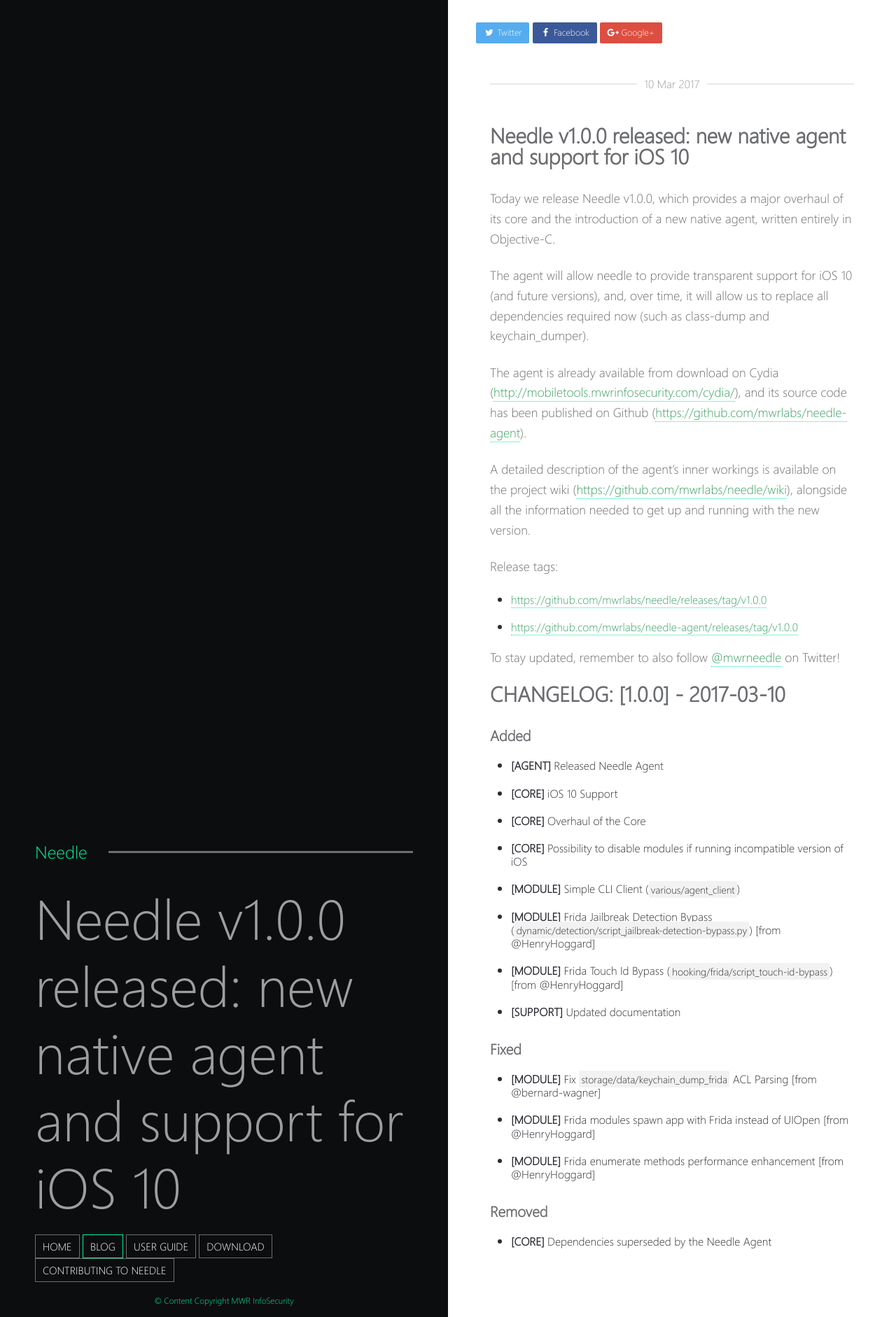
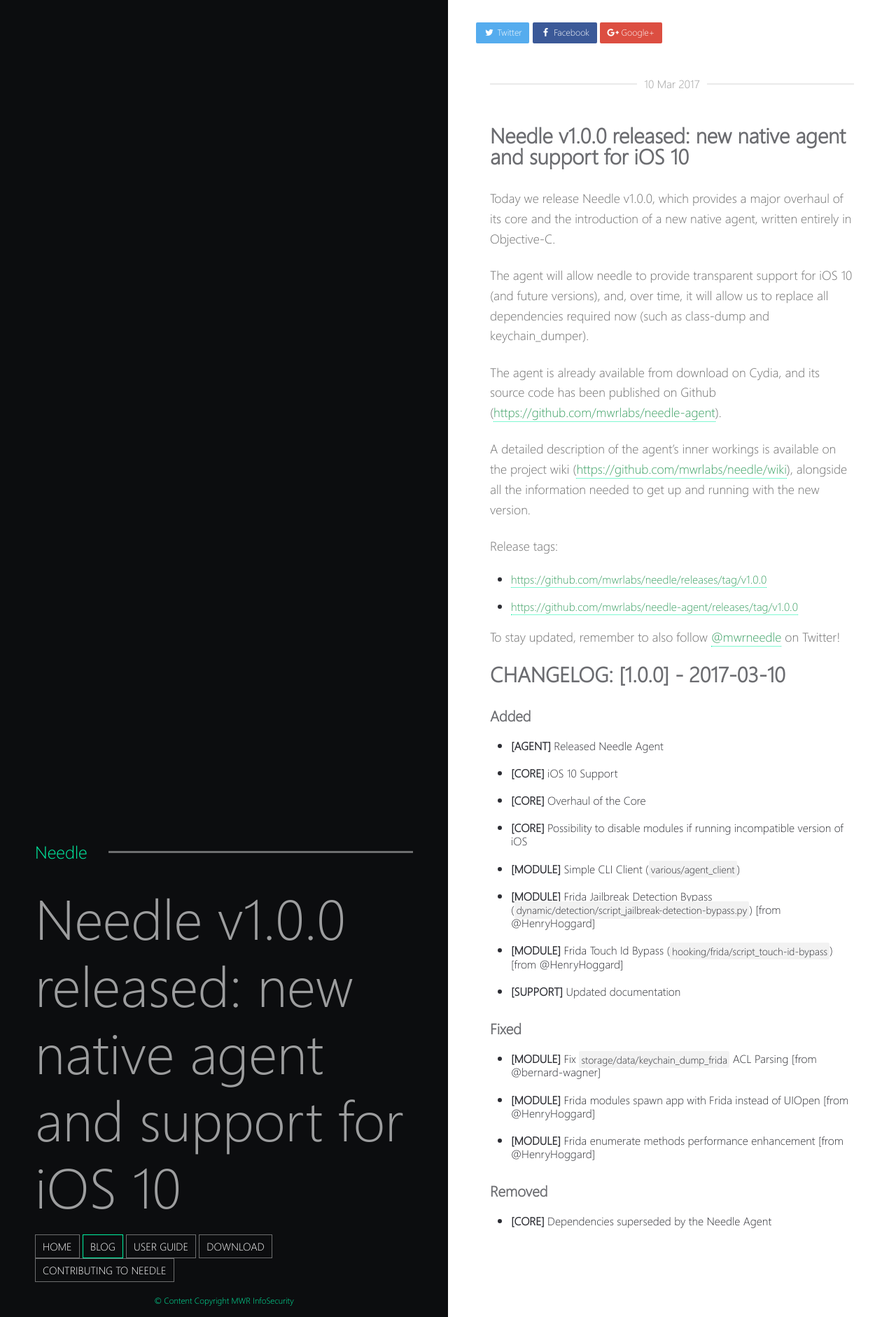
Before and after one commit to mgcfish/mobiletools, a Jekyll site: the page built from _posts/2017-03-10-Needle-1-0-0.md, in a window 1280 px wide. Shown: the whole page at 70% size. Built offline with Jekyll 4.4.1, drawn with Linux system fonts in a browser that asks for light colours; some of the changed lines change nothing that is shown.

Commit message:
Update 2017-03-10-Needle-1-0-0.md

```diff
--- a/_posts/2017-03-10-Needle-1-0-0.md
+++ b/_posts/2017-03-10-Needle-1-0-0.md
@@ -14,7 +14,7 @@
 
 The agent will allow needle to provide transparent support for iOS 10 (and future versions), and, over time, it will allow us to replace all dependencies required now (such as class-dump and keychain_dumper).
 
-The agent is already available from download on Cydia ([http://mobiletools.mwrinfosecurity.com/cydia/](http://mobiletools.mwrinfosecurity.com/cydia/)), and its source code has been published on Github ([https://github.com/mwrlabs/needle-agent](https://github.com/mwrlabs/needle-agent)).
+The agent is already available from download on Cydia, and its source code has been published on Github ([https://github.com/mwrlabs/needle-agent](https://github.com/mwrlabs/needle-agent)).
 
 A detailed description of the agent’s inner workings is available on the project wiki ([https://github.com/mwrlabs/needle/wiki](https://github.com/mwrlabs/needle/wiki)), alongside all the information needed to get up and running with the new version.
 
```
